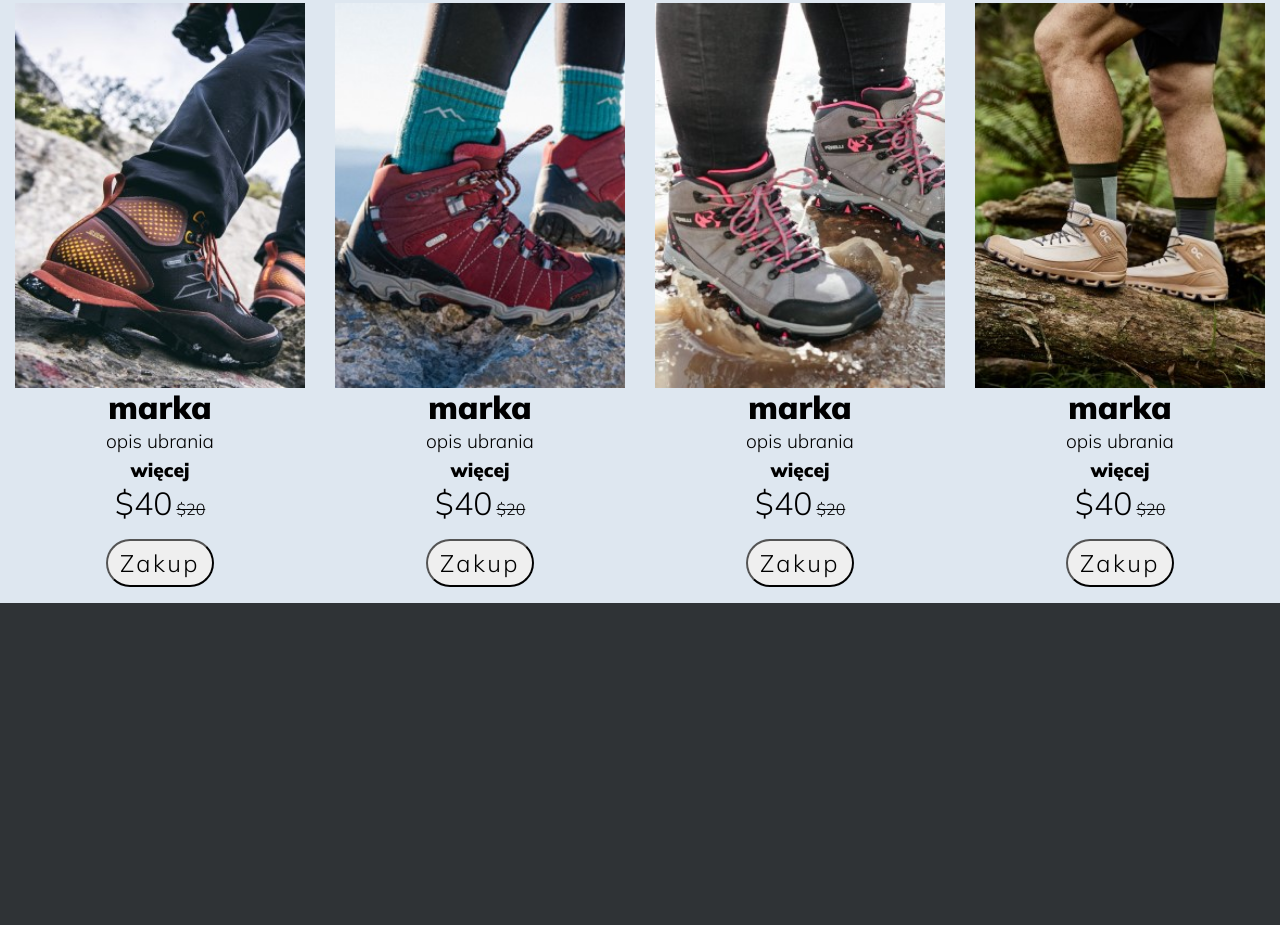
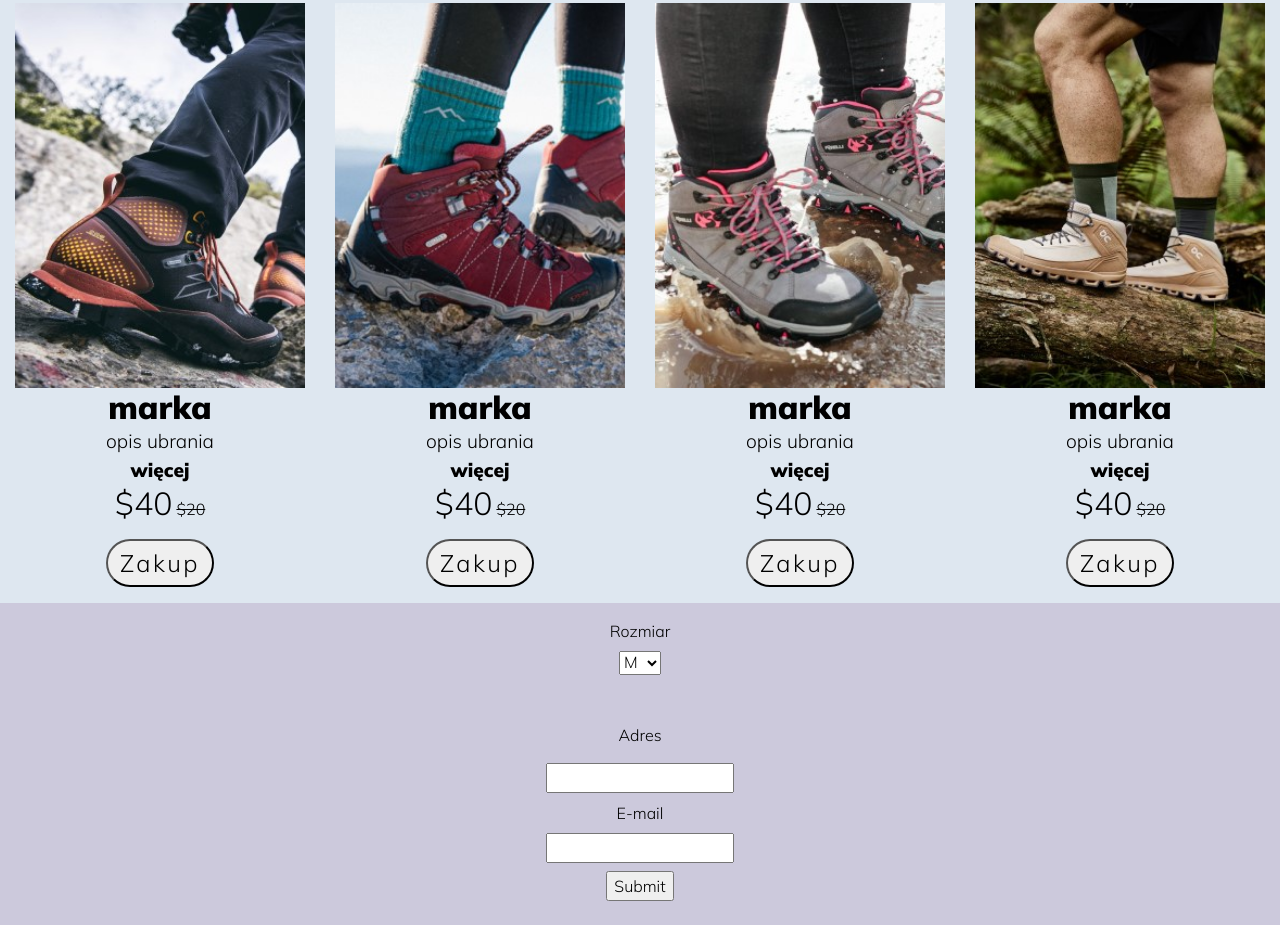
Before and after one commit to Dawider30/Skelp, a plain HTML site: page sklep/index.html in a window 1280 px wide. Shown: the part 898-1823 px from the top of the page. Before the commit the page ends 1501 px from the top, so only its background shows below. Drawn offline with nearby package versions, Linux system fonts and the light colour scheme.

Commit message:
Add files via upload

```diff
--- a/sklep/index.html
+++ b/sklep/index.html
@@ -183,22 +183,23 @@
                         <button class="kup my-3">Zakup</button>
                     </div>
 
+                    <div class="kupowanie row-md-10 w-100 text-center py-3">
+                        <form>
+                            <label for="imie">Rozmiar</label>
+                            <select id="imie" class="mb-5">
+                                <option value="m">XS</option>
+                                <option value="m">S</option>
+                                <option value="l" selected>M</option>
+                                <option value="y">L</option>
+                              </select>
+                              <label for="adres">Adres</label>
+                            <input type="text" id="adres" class="my-2">
+                            <label for="email">E-mail</label>
+                            <input type="email" id="email">
+                            <input type="submit" class="my-2">
 
-
-
-
-
-
-
-
-
-
-
-
-
-
-
-
+                        </form>
+                    </div>
 
 
 
--- a/sklep/style.css
+++ b/sklep/style.css
@@ -63,3 +63,13 @@ button:hover{
     background-color: #CCC9DC;
     transition: all .5s;
 }
+.kupowanie{
+    background-color: #CCC9DC;
+}
+.kupowanie input,select{
+    display: block;
+    margin:auto;
+}
+.blok{
+    display: inline-block;
+}
```
